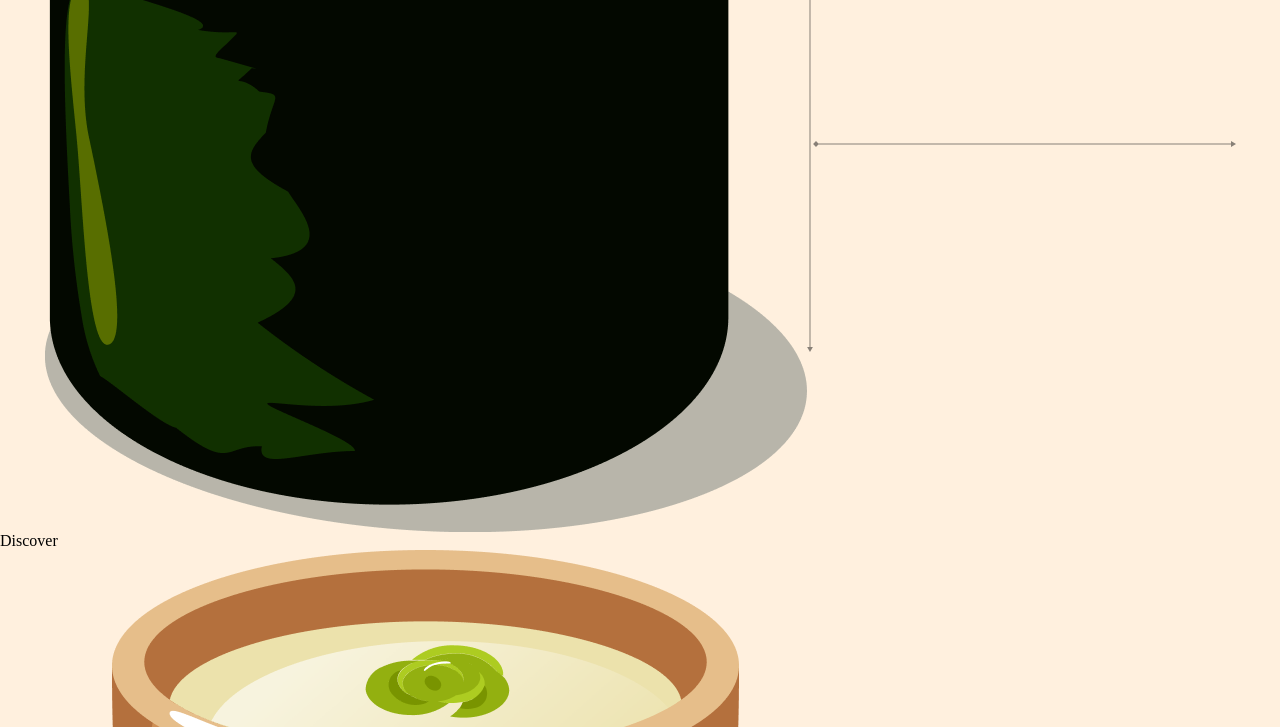
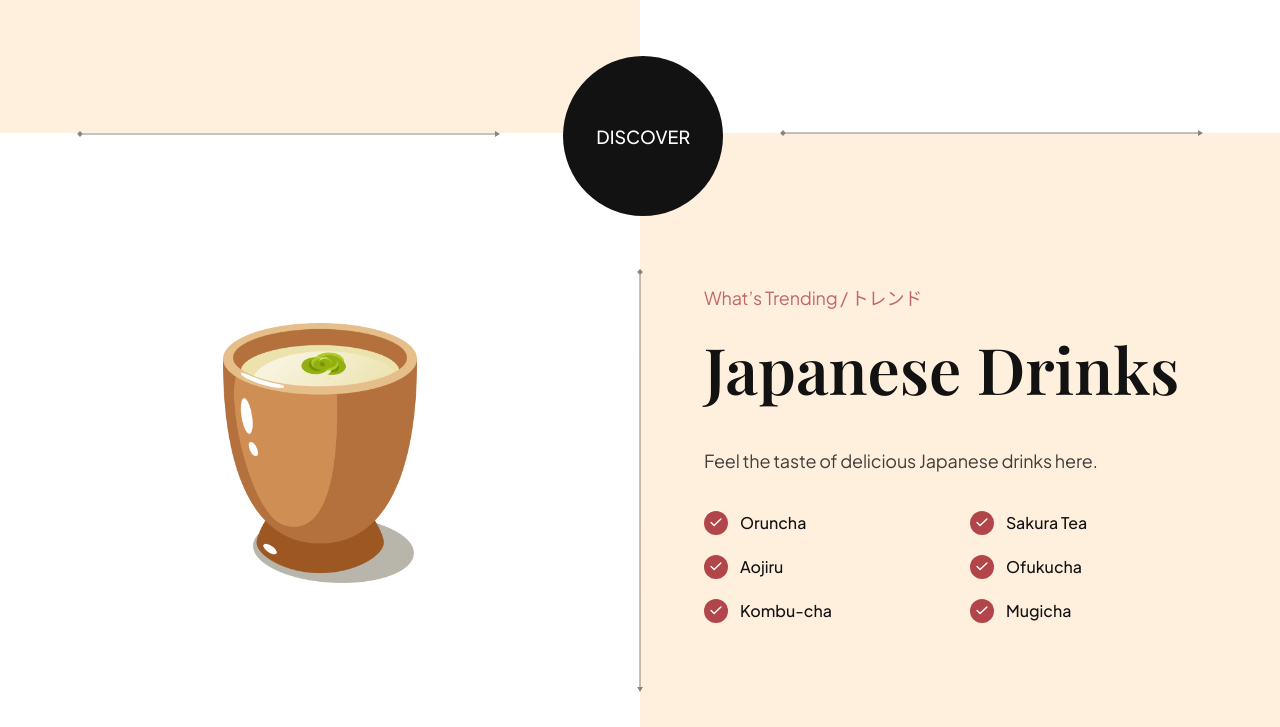
Before and after one commit to ArslanJajja1/SushiSpot-Landing-Page, a website built with Vite: page index.html in a window 1280 px wide. Shown: the part 2953-3680 px from the top of the page. Built offline with nearby package versions, Linux system fonts and the light colour scheme.

Commit message:
trending section styling

```diff
--- /dev/null
+++ b/css/sections/trending.css
@@ -0,0 +1,160 @@
+.trending {
+    position: relative;
+
+    display: flex;
+    flex-direction: column;
+    overflow: hidden;
+  }
+
+  .trending__discover {
+    position: absolute;
+    top: 44%;
+    left: 44%;
+    z-index: 1;
+
+    width: 160px;
+    height: 160px;
+
+    border-radius: 100%;
+    background-color: var(--secondary-color);
+    cursor: pointer;
+
+    display: flex;
+    justify-content: center;
+    align-items: center;
+  }
+
+  .trending__discover p {
+    font-size: 18px;
+    font-weight: 500;
+    font-family: var(--plus-jakarta-sans);
+
+    text-transform: uppercase;
+    color: #fff;
+  }
+
+  .trending-sushi,
+  .trending-drinks {
+    width: 100%;
+    min-height: 640px;
+
+    display: flex;
+    flex-direction: row;
+  }
+
+  .trending__content {
+    flex: 1;
+    display: flex;
+    justify-content: center;
+    flex-direction: column;
+
+    padding: 32px 64px;
+  }
+
+  .trending__list {
+    list-style: none;
+
+    flex-wrap: wrap;
+    gap: 20px;
+  }
+
+  .trending__list li {
+    flex: 1;
+    display: flex;
+    align-items: center;
+    flex-direction: row;
+    gap: 12px;
+
+    min-width: 210px;
+  }
+
+  .trending__icon {
+    width: 24px;
+    height: 24px;
+
+    border-radius: 100%;
+    background-color: var(--primary-color);
+  }
+
+  .trending__icon img {
+    width: 50%;
+    height: 50%;
+    object-fit: contain;
+  }
+
+  .trending__list p {
+    flex: 1;
+    font-size: 16px;
+    font-weight: 500;
+    font-family: var(--plus-jakarta-sans);
+
+    color: var(--secondary-color);
+  }
+
+  .trending__image {
+    flex: 1;
+
+    position: relative;
+    padding: 32px 64px;
+
+    background-color: var(--color-white);
+    background-repeat: no-repeat;
+    background-size: contain;
+    background-position: center;
+  }
+
+  .trending-sushi .trending__image {
+    background-image: url("../../assets/japanese_sushi.png");
+  }
+
+  .trending-drink .trending__image {
+    background-image: url("../../assets/japanese_drinks.png");
+  }
+
+  .trending__image img {
+    width: 254px;
+    height: 260px;
+    object-fit: contain;
+  }
+
+  /* Arrows */
+  .trending__arrow {
+    position: absolute;
+    z-index: 1;
+  }
+
+  .trending__arrow img {
+    object-fit: contain;
+  }
+
+  .trending__arrow-left {
+    left: -2.5px;
+    top: 12%;
+  }
+
+  .trending__arrow-left img,
+  .trending__arrow-top img {
+    width: auto;
+    height: 100%;
+  }
+
+  .trending__arrow-top {
+    top: -10.5px;
+    left: 12%;
+  }
+
+  .trending__arrow-bottom {
+    bottom: -6.5px;
+    right: 12%;
+  }
+
+  .trending__arrow-bottom img,
+  .trending__arrow-right img {
+    width: 100%;
+    height: auto;
+  }
+
+  .trending__arrow-right {
+    right: -2.5px;
+    bottom: 12%;
+  }
--- a/css/style.css
+++ b/css/style.css
@@ -6,7 +6,7 @@
 @import url("sections/hero.css");
 @import url("sections/about.css");
 @import url("sections/popular.css");
-/* @import url("sections/trending.css"); */
+@import url("sections/trending.css");
 /* @import url("sections/subscribe.css"); */
 /* @import url("sections/footer.css"); */
 
@@ -247,3 +247,41 @@ a {
   }
 }
 /* END: popular media queries */
+
+
+
+/* START: trending media queries */
+@media screen and (max-width: 1024px) {
+  .trending-sushi {
+    flex-direction: column;
+  }
+
+  .trending-drink {
+    flex-direction: column-reverse;
+  }
+
+  .trending__image {
+    width: 100%;
+    background-size: cover;
+  }
+
+  .trending__discover {
+    display: none;
+  }
+
+  .trending__arrow {
+    display: none;
+  }
+}
+
+@media screen and (max-width: 550px) {
+  .trending__image img {
+    width: 70%;
+    height: 70%;
+  }
+
+  .trending__content {
+    padding: 32px;
+  }
+}
+/* END: trending media queries */
```
